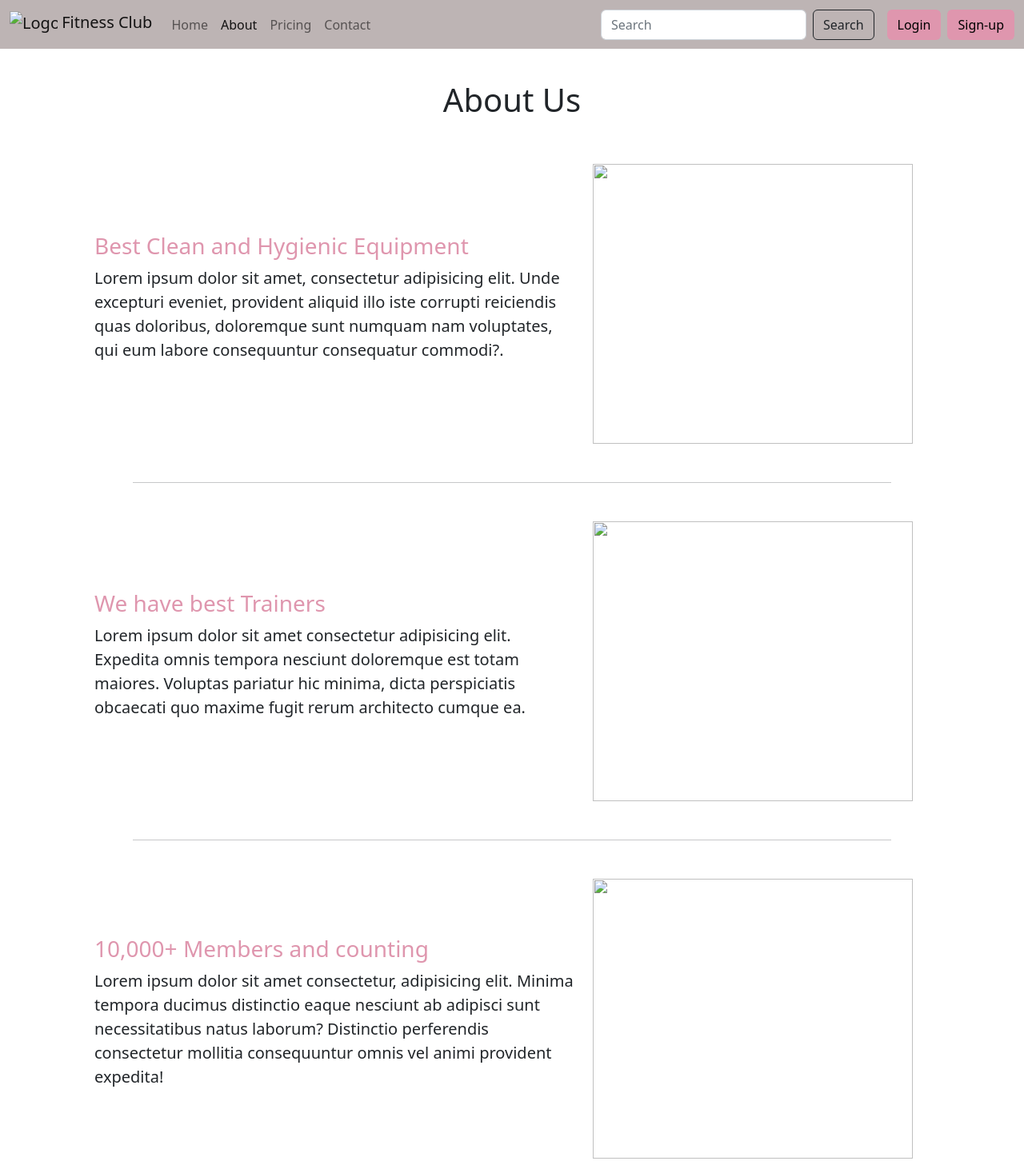
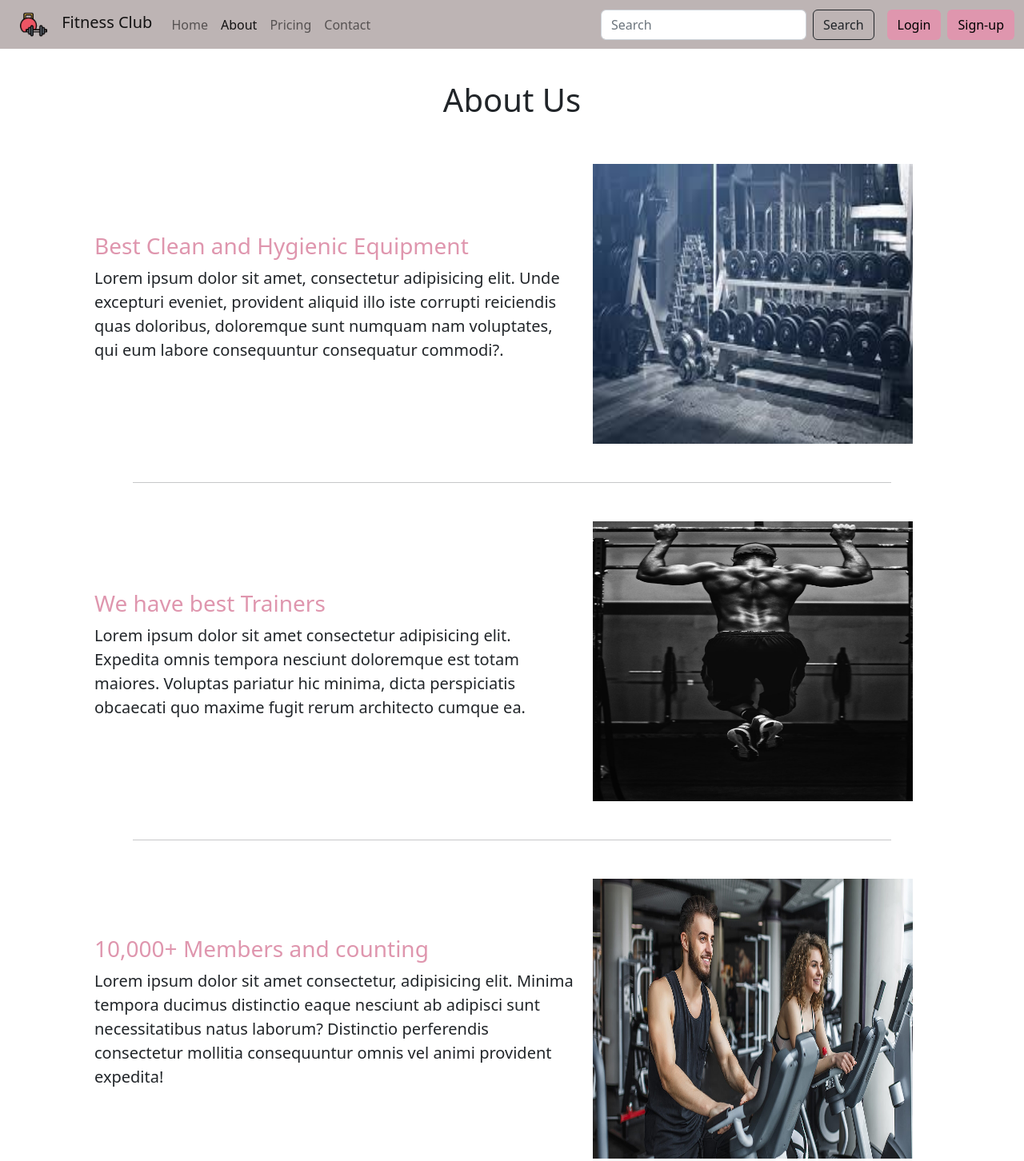
Before and after one commit to VipulGoel08/FitnessClubBootstrap, a plain HTML site: page about.html in a window 1280 px wide. Shown: the top 1452 px of the page at 80% size. Drawn offline with nearby package versions, Linux system fonts and the light colour scheme; the site is published under a folder, as on GitHub Pages, so addresses that start at the root find nothing.

Commit message:
Updated about.html

```diff
--- a/about.html
+++ b/about.html
@@ -3,7 +3,7 @@
 
 <head>
     <title>Fitness Club - About</title>
-    <link rel="shortcut icon" href="/logo.png" type="image/x-icon">
+    <link rel="shortcut icon" href="logo.png" type="image/x-icon">
     <!-- Required meta tags -->
     <meta charset="utf-8">
     <meta name="viewport" content="width=device-width, initial-scale=1, shrink-to-fit=no">
@@ -20,7 +20,7 @@
         <nav class="navbar navbar-expand-lg" style="background-color: #bdb4b4;">
             <div class="container-fluid">
                 <a class="navbar-brand" href="/FitnessClubBootstrap/index.html">
-                    <img src="/logo.png" alt="Logo" width="60" height="34" class="d-inline-block align-text-top">
+                    <img src="logo.png" alt="Logo" width="60" height="34" class="d-inline-block align-text-top">
                     Fitness Club
                 </a>
 
@@ -64,7 +64,7 @@
               <p class="lead">Lorem ipsum dolor sit amet, consectetur adipisicing elit. Unde excepturi eveniet, provident aliquid illo iste corrupti reiciendis quas doloribus, doloremque sunt numquam nam voluptates, qui eum labore consequuntur consequatur commodi?.</p>
             </div>
             <div class="col-md-5">
-              <img src="/equipment.jpg" alt="" height="350" width="400">
+              <img src="equipment.jpg" alt="" height="350" width="400">
             </div>
           </div>
           <hr class="featurette-divider m-5">
@@ -74,7 +74,7 @@
               <p class="lead">Lorem ipsum dolor sit amet consectetur adipisicing elit. Expedita omnis tempora nesciunt doloremque est totam maiores. Voluptas pariatur hic minima, dicta perspiciatis obcaecati quo maxime fugit rerum architecto cumque ea.</p>
             </div>
             <div class="col-md-5">
-                <img src="/trainer.jpg" alt="" height="350" width="400">
+                <img src="trainer.jpg" alt="" height="350" width="400">
             </div>
           </div>
           <hr class="featurette-divider m-5">
@@ -84,7 +84,7 @@
               <p class="lead">Lorem ipsum dolor sit amet consectetur, adipisicing elit. Minima tempora ducimus distinctio eaque nesciunt ab adipisci sunt necessitatibus natus laborum? Distinctio perferendis consectetur mollitia consequuntur omnis vel animi provident expedita!</p>
             </div>
             <div class="col-md-5">
-                <img src="/member.jpg" alt="" height="350" width="400">
+                <img src="member.jpg" alt="" height="350" width="400">
             </div>
           </div>
           <hr class="featurette-divider m-5">
@@ -94,7 +94,7 @@
               <p class="lead">Lorem ipsum, dolor sit amet consectetur adipisicing elit. Culpa quidem laboriosam facere expedita ad ipsam magnam ducimus, et magni atque aspernatur doloribus quia explicabo, quas cupiditate, id nihil aliquam! Alias.</p>
             </div>
             <div class="col-md-5">
-                <img src="/diet.jpg" alt="" height="350" width="400">
+                <img src="diet.jpg" alt="" height="350" width="400">
             </div>
           </div>
 
```
